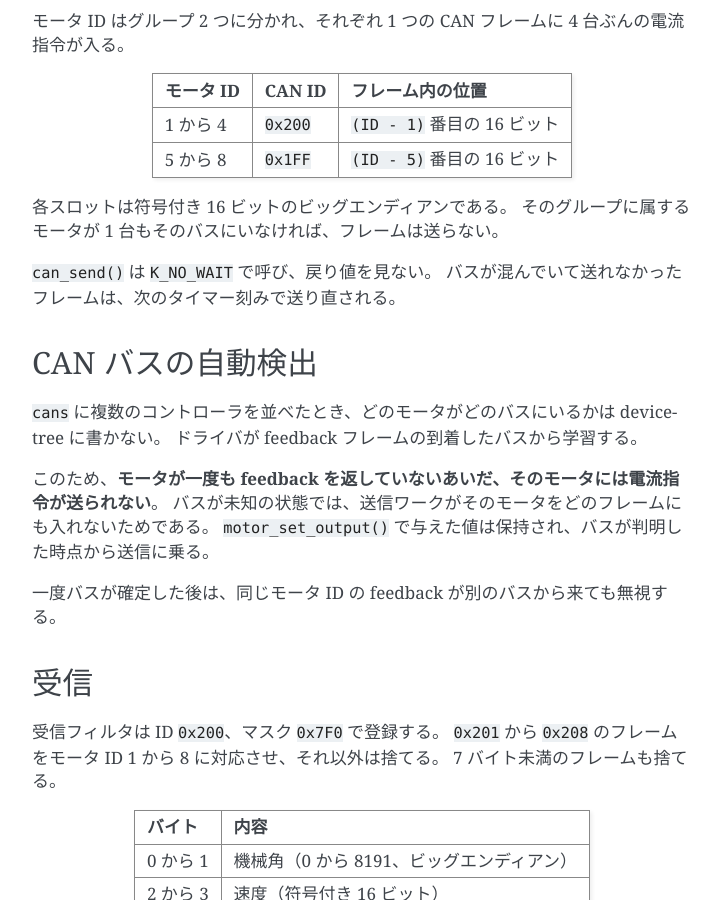
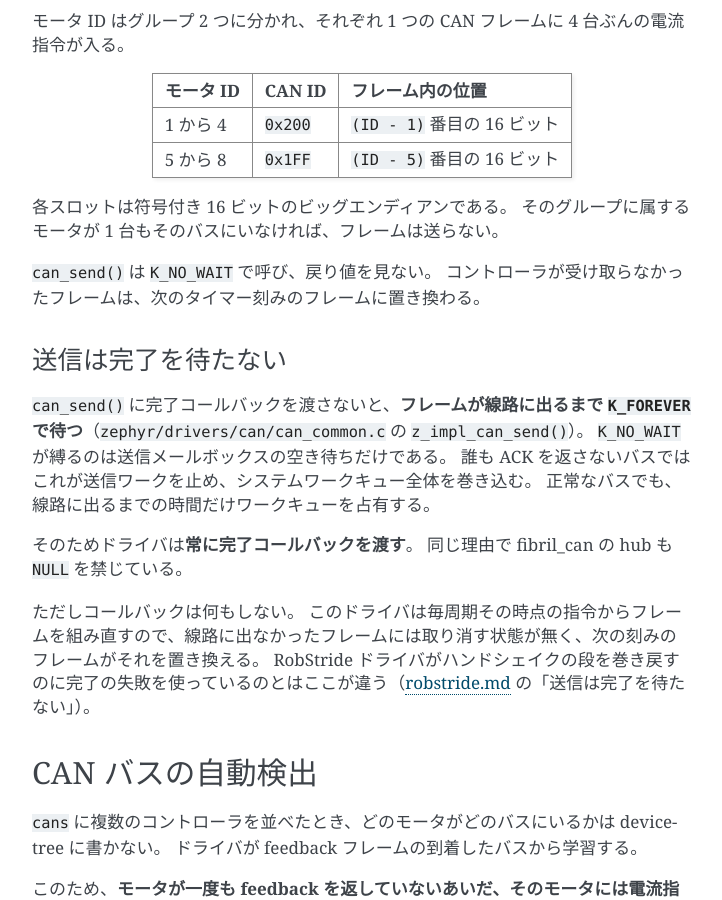
Before and after one commit to ForteFibre/fibril_zephyr, a Sphinx documentation site: the page built from doc/drivers/robomaster.md, in a window 1280 px wide and 900 px high, scrolled down 1404 px. Shown: the whole window, without its empty margins (388-1110 px from the left). Built offline with Sphinx 7.4.7, drawn with Linux system fonts in a browser that asks for light colours; some of the changed text lies outside the part shown.

Commit message:
fix(drivers/motor/robomaster): 送信で完了を待たない
can_send() に完了コールバックを渡さないと、zephyr の z_impl_can_send() が
自前のコールバックを挿して K_FOREVER で待つ。K_NO_WAIT が縛るのは送信
メールボックスの空き待ちだけで、フレームが線路に出るまでは戻らない。

誰も ACK を返さないバスでは、これが 1 ms 周期の送信ワークを止めてシステム
ワークキュー全体を巻き込む。can_start() の失敗を許容して後から再試行する
設計が示すとおり、トランシーバの給電がマイコンと別系統の基板が対象であり、
バスが起動したあとにモータ電源がまだ来ていない状態は通常運用で起こる。
正常なバスでも線路に出るまでの時間だけワークキューを占有していた。
fibril_can の hub が同じ理由で NULL を禁じている（can_fcan_hub.c の
fcan_hub_hal_peer_send）。

コールバックは何もしない。robstride と違ってこのドライバは毎周期その時点の
指令からフレームを組み直すので、線路に出なかったフレームには取り消す段が
無く、次の刻みのフレームがそれを置き換える。online の判定は受信側だけが
触るので影響を受けない。

送信がワークからしか起きないため、robstride のような join による観測は
できない。完了を握り潰したまま送信ワークが次の刻みも回ることを見る。

Co-Authored-By: Claude Opus 5 (1M context) <noreply@anthropic.com>

````diff
--- a/doc/drivers/robomaster.md
+++ b/doc/drivers/robomaster.md
@@ -62,7 +62,21 @@ C610 と C620 は同じ扱いになる。
 そのグループに属するモータが 1 台もそのバスにいなければ、フレームは送らない。
 
 `can_send()` は `K_NO_WAIT` で呼び、戻り値を見ない。
-バスが混んでいて送れなかったフレームは、次のタイマー刻みで送り直される。
+コントローラが受け取らなかったフレームは、次のタイマー刻みのフレームに置き換わる。
+
+### 送信は完了を待たない
+
+`can_send()` に完了コールバックを渡さないと、**フレームが線路に出るまで `K_FOREVER` で待つ**（`zephyr/drivers/can/can_common.c` の `z_impl_can_send()`）。
+`K_NO_WAIT` が縛るのは送信メールボックスの空き待ちだけである。
+誰も ACK を返さないバスではこれが送信ワークを止め、システムワークキュー全体を巻き込む。
+正常なバスでも、線路に出るまでの時間だけワークキューを占有する。
+
+そのためドライバは**常に完了コールバックを渡す**。
+同じ理由で fibril_can の hub も `NULL` を禁じている。
+
+ただしコールバックは何もしない。
+このドライバは毎周期その時点の指令からフレームを組み直すので、線路に出なかったフレームには取り消す状態が無く、次の刻みのフレームがそれを置き換える。
+RobStride ドライバがハンドシェイクの段を巻き戻すのに完了の失敗を使っているのとはここが違う（[robstride.md](robstride.md) の「送信は完了を待たない」）。
 
 ## CAN バスの自動検出
 
@@ -136,11 +150,14 @@ C610 と C620 は同じ扱いになる。
 
 モータ電源が入った時点でバスは自然に立ち上がる。
 
+バスが起動したあとでモータ電源が落ちている場合は、送ったフレームに誰も ACK を返さない。
+それでも送信ワークが止まらないのは、上の「送信は完了を待たない」による。
+
 ## テスト
 
 振る舞いは `native_sim` 上の ztest で固定してある。
 
-- [tests/drivers/motor/robomaster](../../tests/drivers/motor/robomaster/src/main.c) — 指令のグループ振り分け、無効化でスロットが 0 になること、未対応モードの拒否、`-ENODATA` と stale、feedback のデコードと折り返し、モータ ID とバスによる振り分け、バス自動検出と保持していた指令の反映
+- [tests/drivers/motor/robomaster](../../tests/drivers/motor/robomaster/src/main.c) — 指令のグループ振り分け、無効化でスロットが 0 になること、未対応モードの拒否、`-ENODATA` と stale、feedback のデコードと折り返し、モータ ID とバスによる振り分け、バス自動検出と保持していた指令の反映、完了が返らないバスでも送信ワークが回り続けること
 - [tests/drivers/motor/robomaster_start_retry](../../tests/drivers/motor/robomaster_start_retry/src/main.c) — 起動できないバスがあってもモータ device を失わず、後から復帰すること
 
 ```shell
````
Also changed, not shown: 2 other files.
